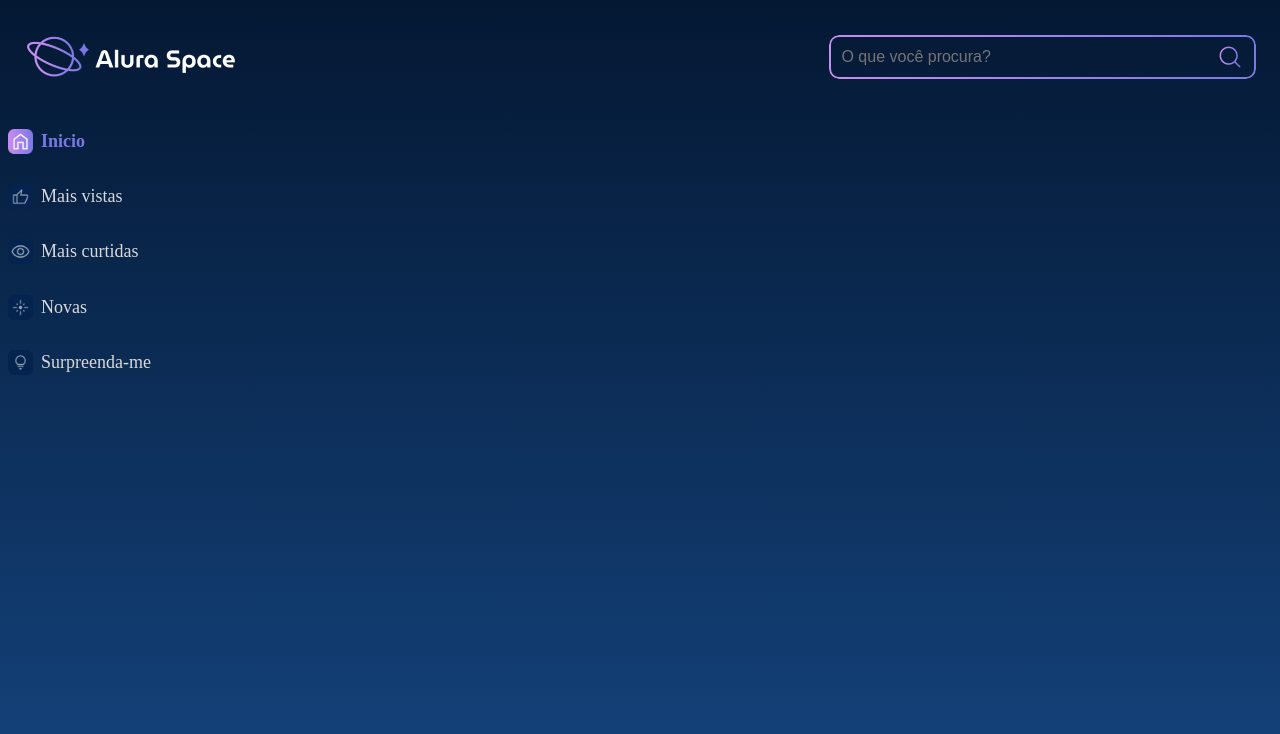
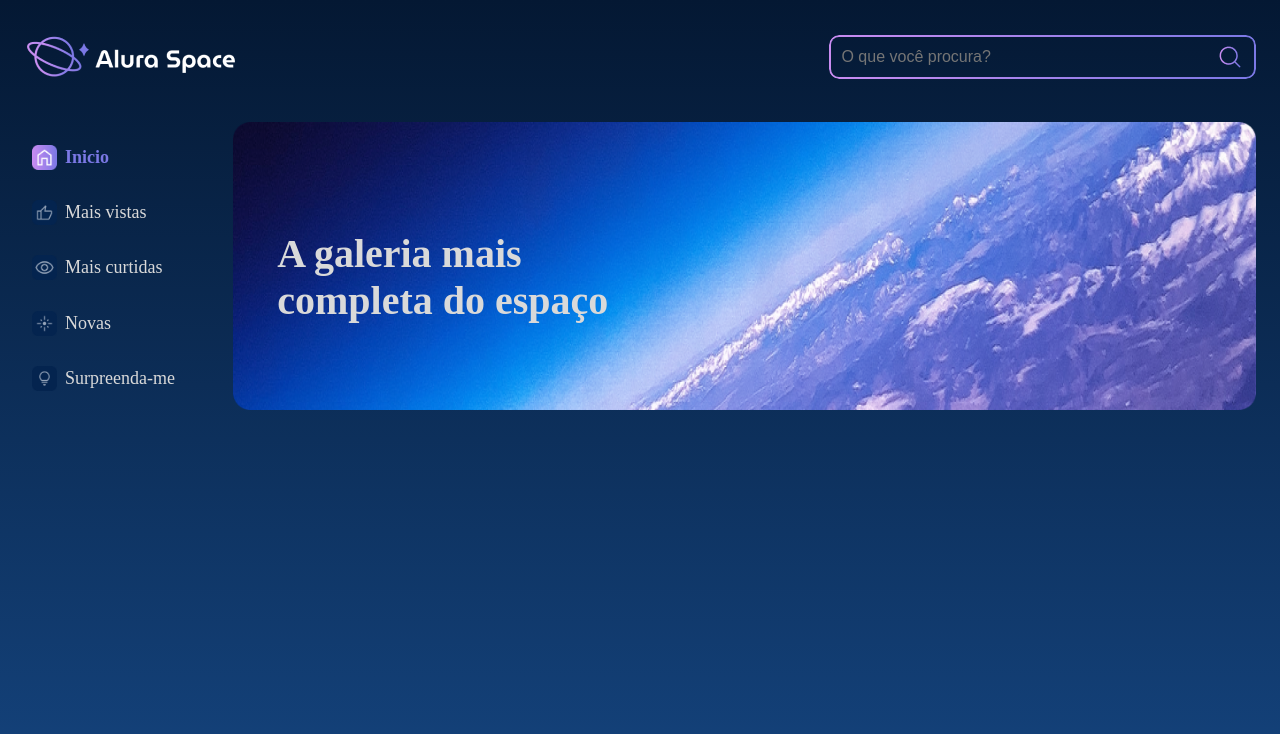
Before and after one commit to ryanoliveir/alura-space-react, a React (Create React App) app: page / in a window 1280 px wide. Shown: the top 734 px of the page. Built offline with nearby package versions, Linux system fonts and the light colour scheme.

Commit message:
:construction: Added Banner

```diff
--- a/package.json
+++ b/package.json
@@ -36,6 +36,7 @@
     ]
   },
   "devDependencies": {
+    "@babel/plugin-proposal-private-property-in-object": "^7.21.10",
     "sass": "^1.62.1"
   }
 }
--- /dev/null
+++ b/src/components/Banner/index.jsx
@@ -0,0 +1,12 @@
+
+const Banner = ({text, imagePath}) => {
+    return (
+        <>
+            <h1>{text}</h1>
+            <img src={imagePath} alt="Page Banner"/>
+        </>
+
+    )
+}
+
+export default Banner;
--- /dev/null
+++ b/src/pages/Home/Home.module.scss
@@ -0,0 +1,31 @@
+main {
+    margin: 0 24px;
+  }
+
+  .main_container {
+    display: flex;
+    align-items: center;
+    justify-content: space-between;
+    margin-top: 2rem;
+
+    &__banner {
+      width: 88%;
+      img {
+        width: 100%;
+        height: 288px;
+      }
+
+      position: relative;
+
+      h1 {
+        position: absolute;
+        z-index: 1;
+        color: #d9d9d9;
+        font-size: 2.5rem;
+        width: 401px;
+        height: 144px;
+        top: 75px;
+        left: 44px;
+      }
+    }
+  }
--- a/src/pages/Home/index.jsx
+++ b/src/pages/Home/index.jsx
@@ -1,5 +1,8 @@
 import Header from '../../components/PageHeader';
 import Sidebar from '../../components/Sidebar';
+import Banner from '../../components/Banner';
+
+import styles from './Home.module.scss'
 
 const Items = [
     {
@@ -24,13 +27,22 @@ const Items = [
     }
 ]
 
-
-
 const Home = () => {
     return (
         <>
             <Header />
-            <Sidebar menuItems={Items}/>
+            <main>
+                <section className={styles.main_container}>
+                    <Sidebar menuItems={Items}/>
+                    <div className={styles.main_container__banner}>
+                        <Banner
+                          text="A galeria mais completa do espaço"
+                          imagePath="/assets/banner.png"
+                        />
+                    </div>
+                </section>
+
+            </main>
         </>
     )
 
```
Also changed, not shown: 1 other file (tests, documents, lock files or other folders).
